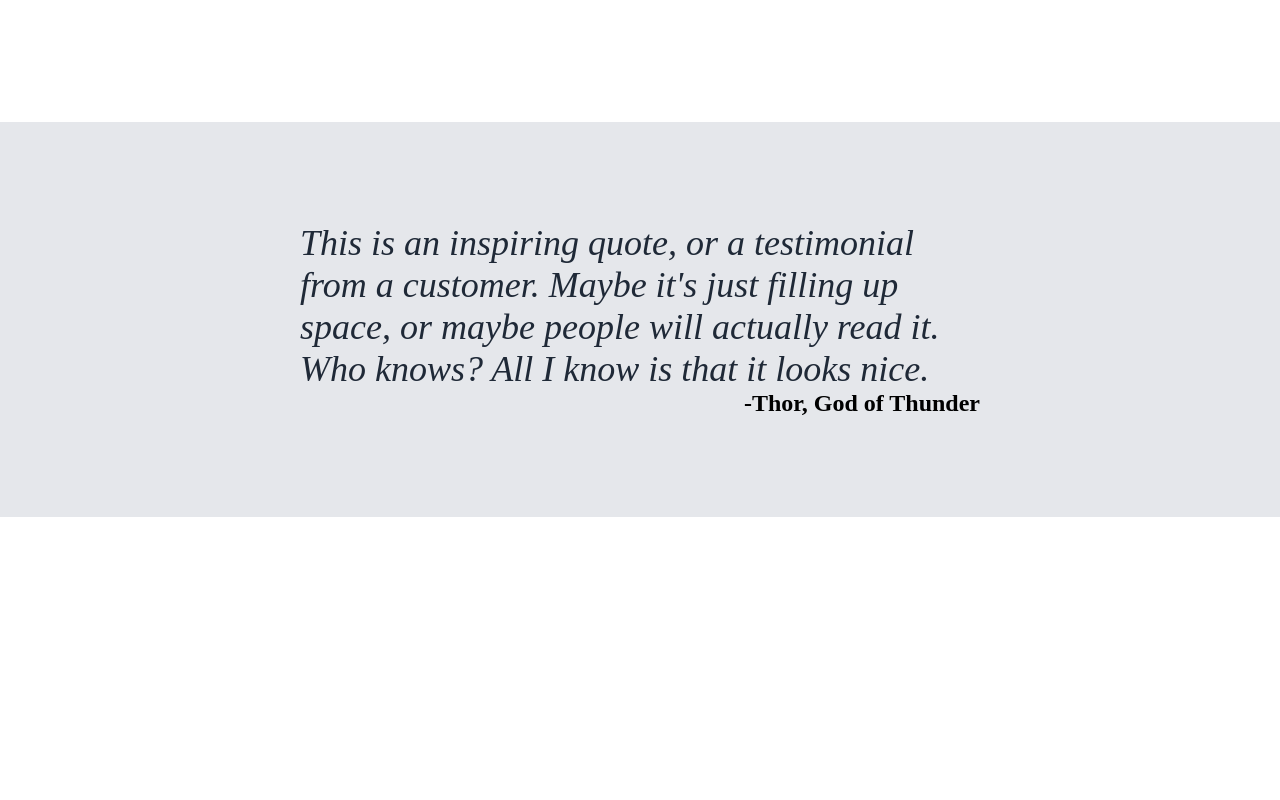
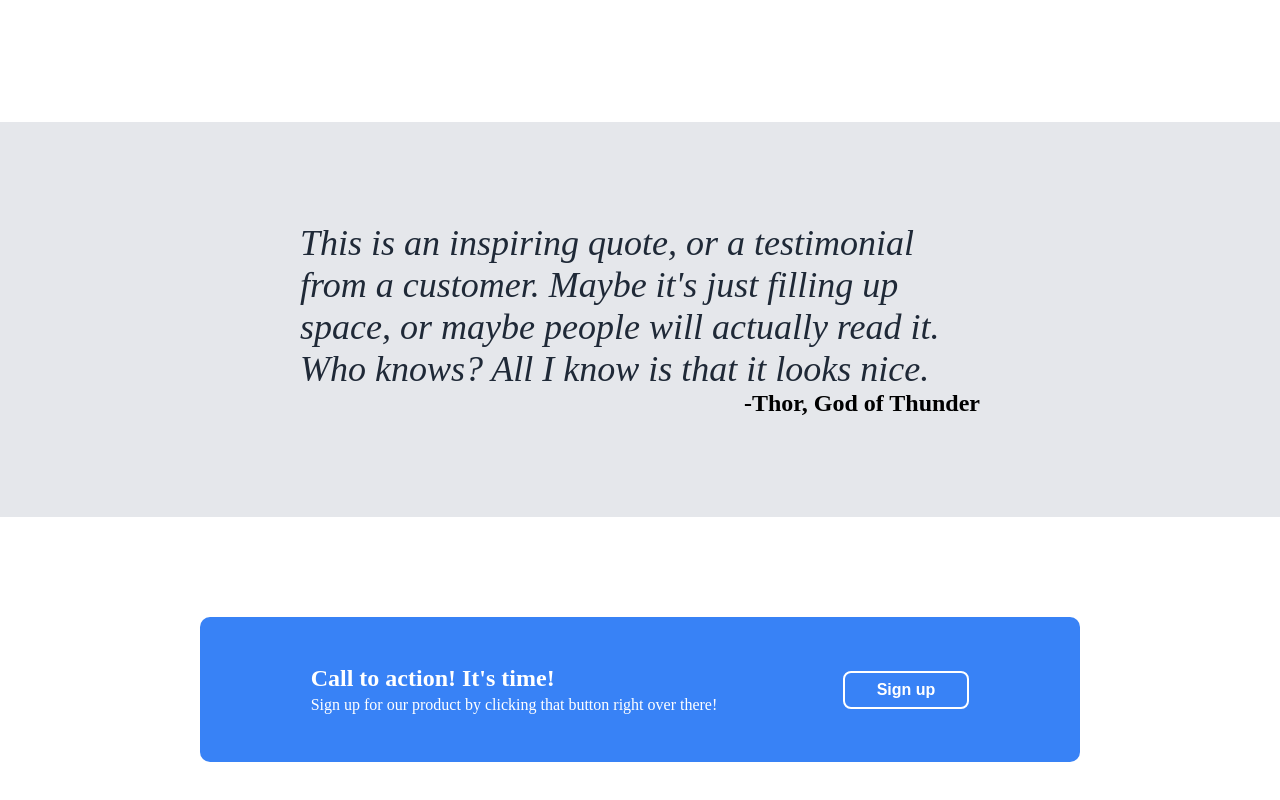
Before and after one commit to SentientMetazoan/odin-landing-page, a plain HTML site: page index.html in a window 1280 px wide. Shown: the part 853-1653 px from the top of the page. Before the commit the page ends 1370 px from the top, so only its background shows below. Drawn offline with Linux system fonts and the light colour scheme.

Commit message:
Add call to action section
Created the call to action and style it appropriately

```diff
--- a/index.html
+++ b/index.html
@@ -55,8 +55,12 @@
         <div class="quote-text">This is an inspiring quote, or a testimonial from a customer. Maybe it's just filling up space, or maybe people will actually read it. Who knows? All I know is that it looks nice.</div>
         <div class="quote-author">-Thor, God of Thunder</div>
     </div>
-    <div class="action-container">
-
+    <div class="action-container flex-container">
+        <div class="action-text-container flex-container">
+            <div class="action-text-top">Call to action! It's time!</div>
+            <div class="action-text-bottom">Sign up for our product by clicking that button right over there!</div>
+        </div>
+        <div class="action-button"><button id="action-button">Sign up</button></div>
     </div>
     <div class="footer">
 
--- a/style.css
+++ b/style.css
@@ -16,6 +16,8 @@ button {
     border-width: 0px;
     padding: 8px 32px;
 }
+
+/* HEADER SECTION */
 
 .header {
     padding: 24px 200px;
@@ -45,6 +47,8 @@ button {
     gap:32px;
 }
 
+
+
 .hero-info {
     flex-flow: column nowrap;
     align-items: flex-start;
@@ -69,6 +73,8 @@ button {
     justify-content: center;
     align-items:center;
 }
+
+/* INFO SECTION */
 
 .info-container {
     flex-flow: column nowrap;
@@ -109,6 +115,7 @@ button {
     text-align: center;
 }
 
+/* QUOTE SECTION */
 .quote-container {
     flex-flow: column nowrap;
     align-items: center;
@@ -129,3 +136,33 @@ button {
     font-weight: bold;
     font-size: 24px;
 }
+
+
+/* CALL TO ACTION SECTION */
+
+.action-container {
+    justify-content: space-around;
+    align-items: center;
+    margin: 100px 200px;
+    padding: 48px;
+    background-color: #3882F6;
+    color: white;
+    border-radius: 10px;
+}
+
+.action-text-container {
+    flex-flow:column nowrap;
+    align-items: flex-start;
+    gap: 4px;
+}
+
+.action-text-top {
+    font-weight: bold;
+    font-size: 24px;
+}
+
+#action-button {
+    border-color: white;
+    border-width: 2px;
+    border-style: solid;
+}
```
